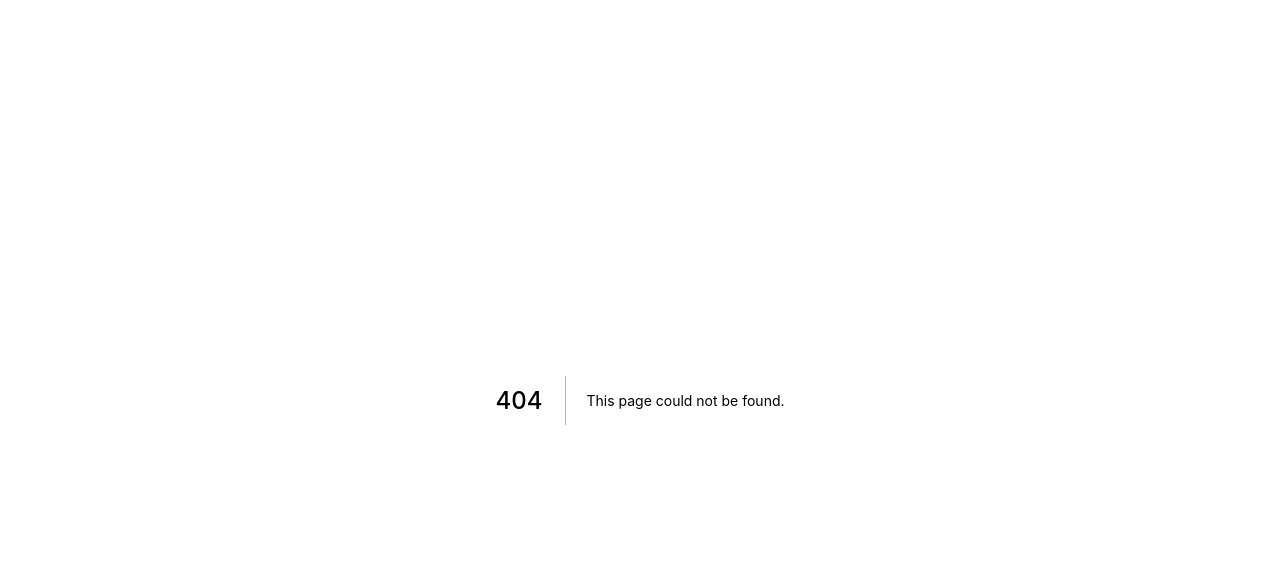
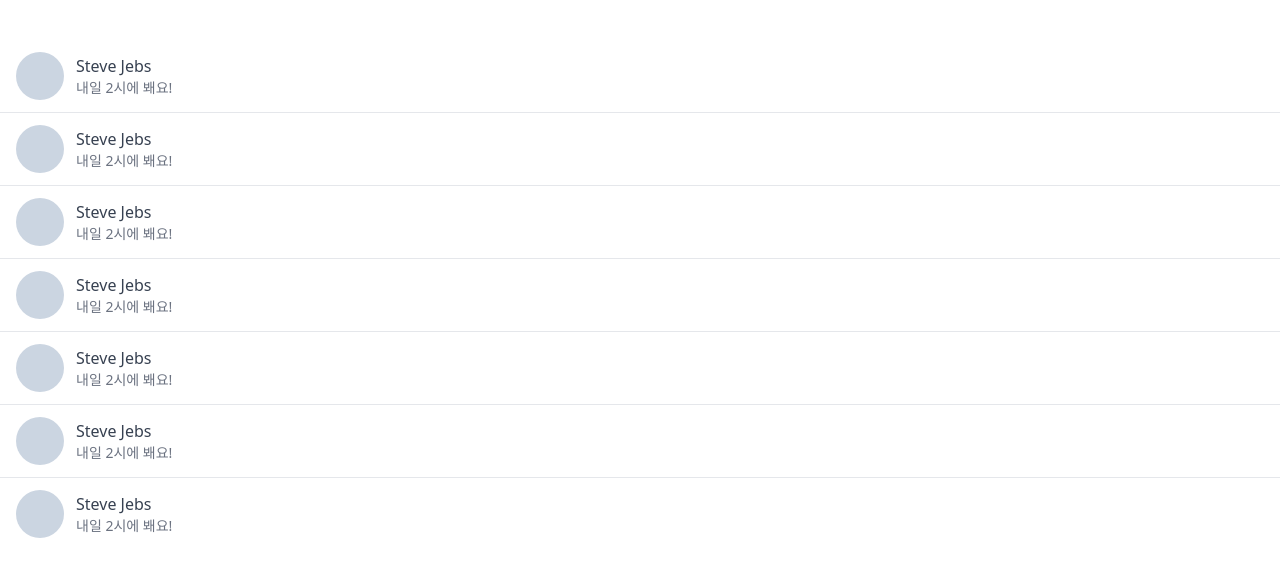
Before and after one commit to n0hack/daangn-market, a Next.js app: page /chats in a window 1280 px wide. Before the commit this address had no page. Shown: the top 576 px of the page. Built offline with nearby package versions, Linux system fonts and the light colour scheme.

Commit message:
[feat] 채팅 페이지 마크업

```diff
--- /dev/null
+++ b/pages/chats.tsx
@@ -0,0 +1,22 @@
+import React from "react";
+
+type Props = {};
+
+export default function Chats({}: Props) {
+  return (
+    <div className="py-10 divide-y-[1px] ">
+      {[1, 1, 1, 1, 1, 1, 1].map((_, i) => (
+        <div
+          key={i}
+          className="flex px-4 cursor-pointer py-3 items-center space-x-3"
+        >
+          <div className="w-12 h-12 rounded-full bg-slate-300" />
+          <div>
+            <p className="text-gray-700">Steve Jebs</p>
+            <p className="text-sm  text-gray-500">내일 2시에 봬요!</p>
+          </div>
+        </div>
+      ))}
+    </div>
+  );
+}
```
